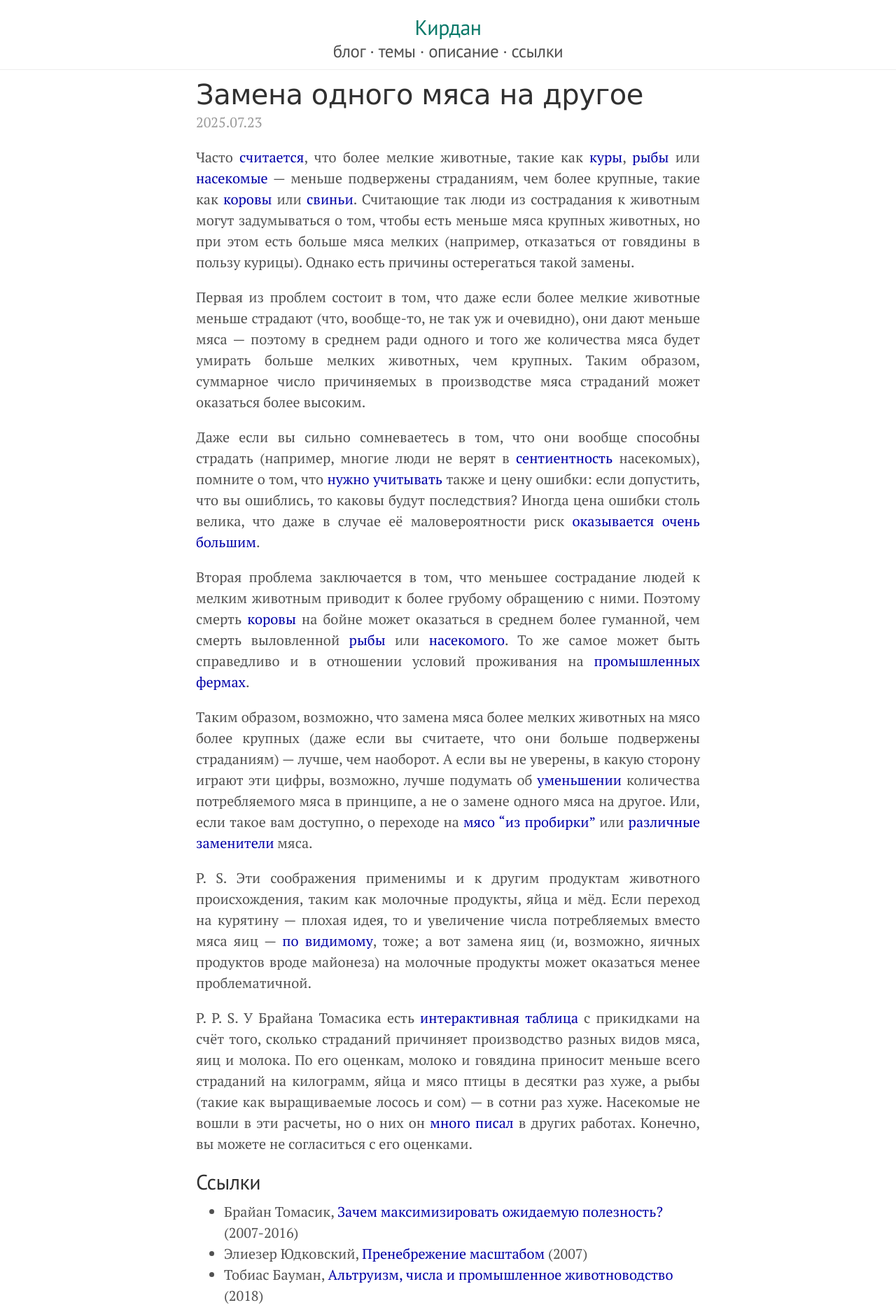
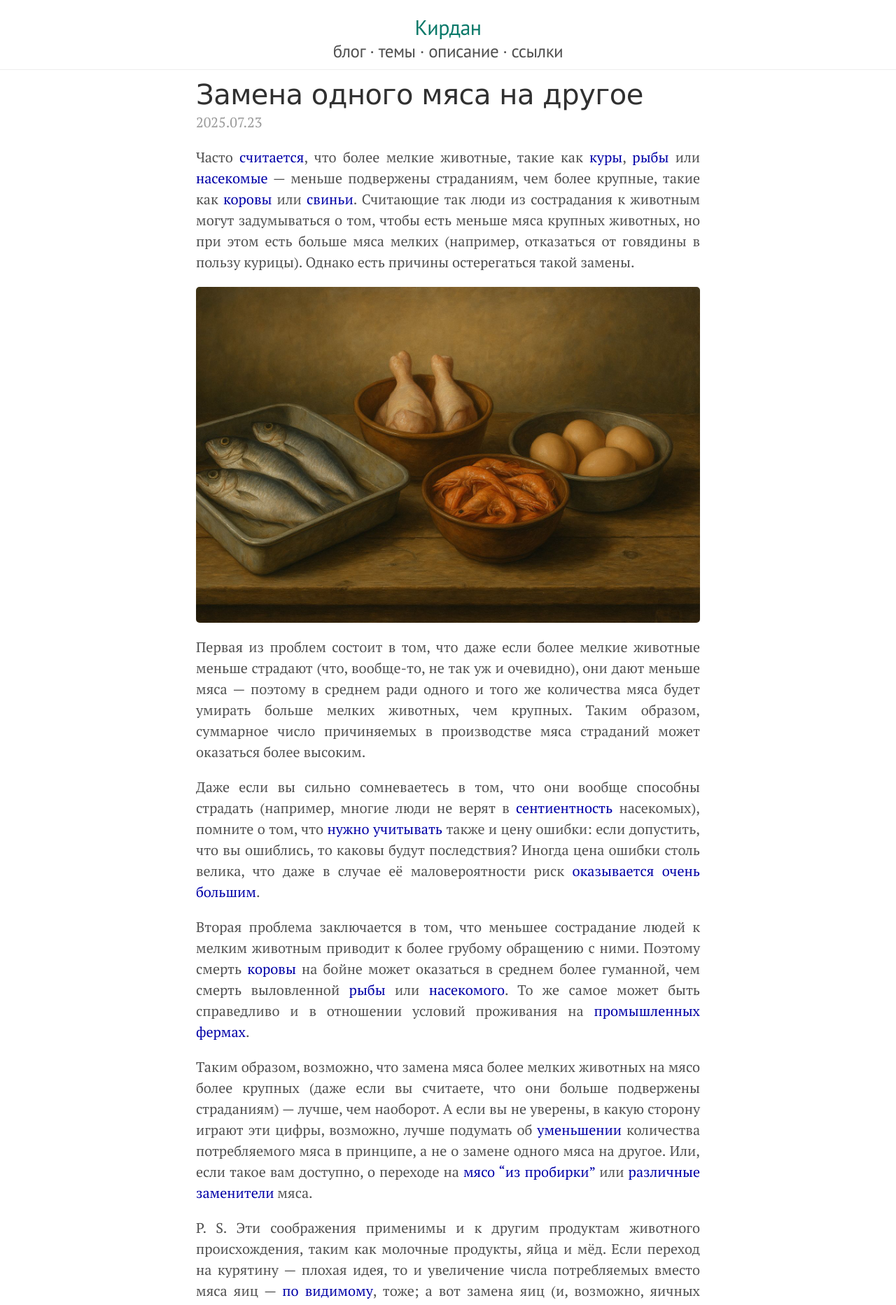
Before and after one commit to KKirdan/kkirdan.github.io, a Jekyll site: the page built from blog/_posts/3. average/2025-07-23-a9.md, in a window 1280 px wide. Shown: the top 1865 px of the page at 70% size. Built offline with Jekyll 4.4.1, drawn with Linux system fonts in a browser that asks for light colours.

Commit message:
Update 2025-07-23-a9.md

```diff
--- a/blog/_posts/3. average/2025-07-23-a9.md
+++ b/blog/_posts/3. average/2025-07-23-a9.md
@@ -7,6 +7,8 @@ importance: 8
 preview: images/a30c2718-93aa-4bba-9145-8dea1f5e41b7.jpg
 ---
 Часто [считается](https://effective-vegan.livejournal.com/4866.html), что более мелкие животные, такие как [куры](https://voicesforanimals.ru/why/chickens/broilers), [рыбы](https://voicesforanimals.ru/food/fish) или [насекомые](https://habr.com/ru/articles/553074/) — меньше подвержены страданиям, чем более крупные, такие как [коровы](https://voicesforanimals.ru/why/cattle) или [свиньи](https://voicesforanimals.ru/why/pigs). Считающие так люди из сострадания к животным могут задумываться о том, чтобы есть меньше мяса крупных животных, но при этом есть больше мяса мелких (например, отказаться от говядины в пользу курицы). Однако есть причины остерегаться такой замены.
+
+<img src="images/a30c2718-93aa-4bba-9145-8dea1f5e41b7.jpg"/>
 
 Первая из проблем состоит в том, что даже если более мелкие животные меньше страдают (что, вообще-то, не так уж и очевидно), они дают меньше мяса — поэтому в среднем ради одного и того же количества мяса будет умирать больше мелких животных, чем крупных. Таким образом, суммарное число причиняемых в производстве мяса страданий может оказаться более высоким.
 
```
